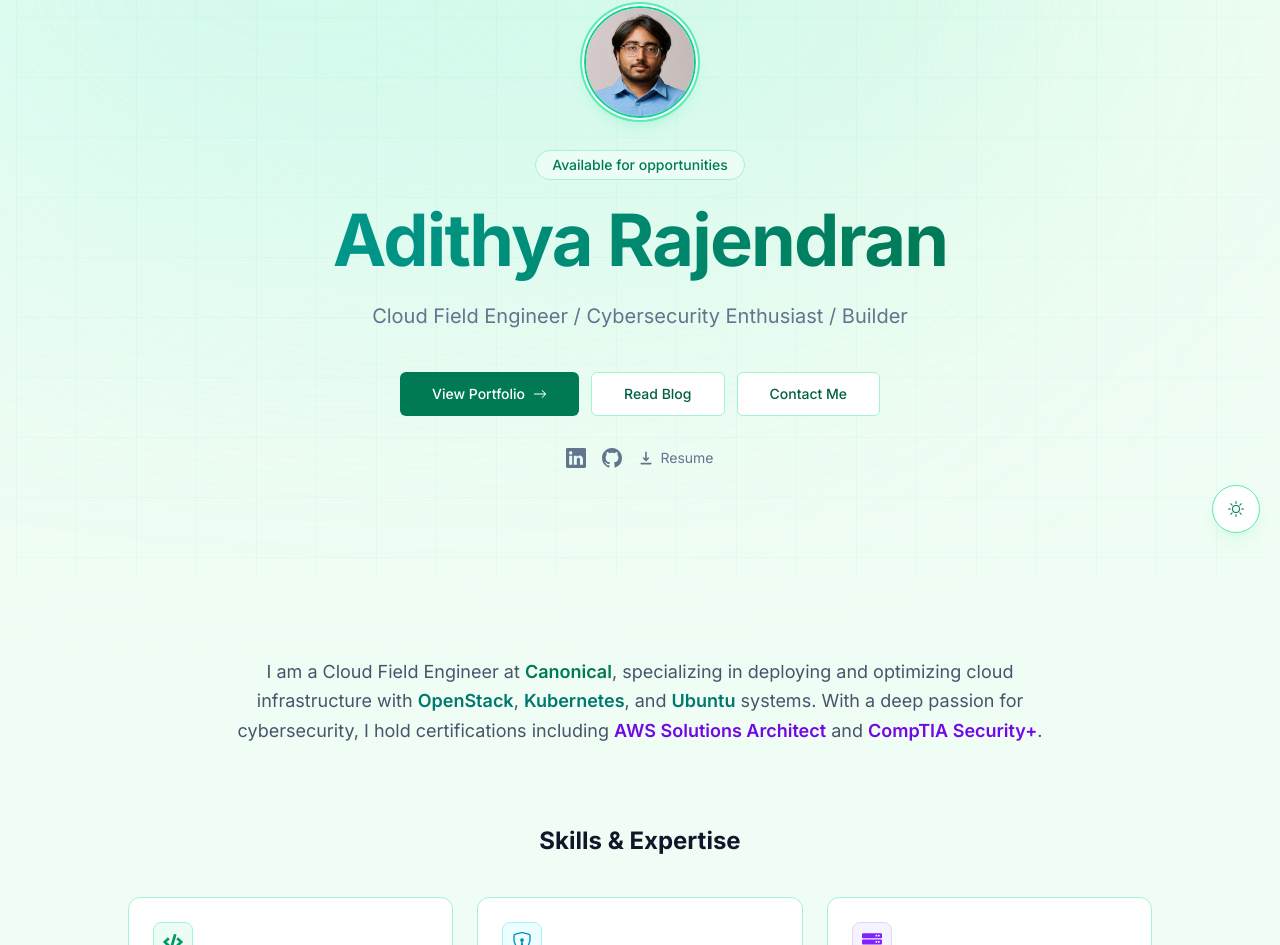
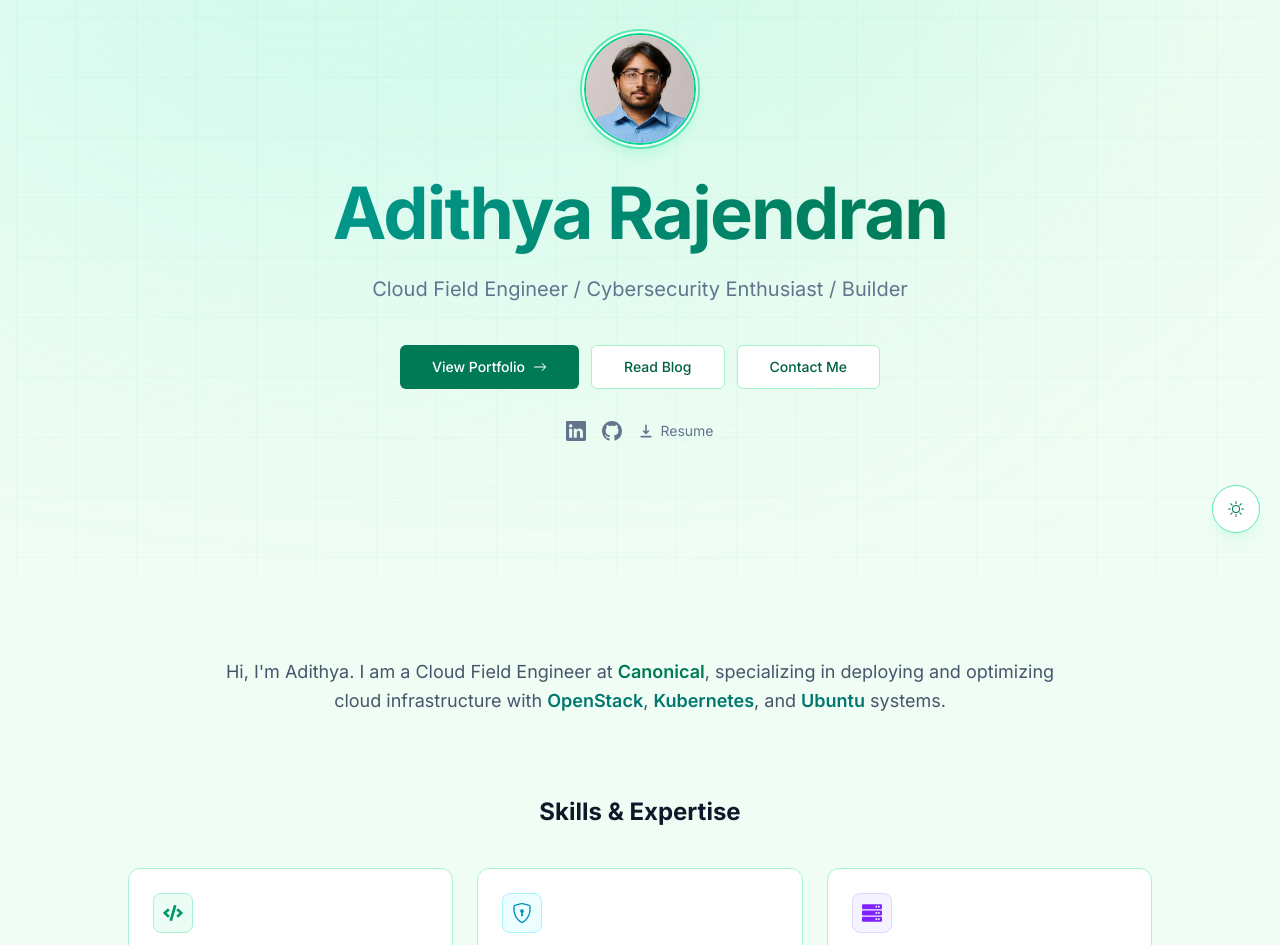
Before and after one commit to Adithya-Rajendran/portfolio-website, a Next.js app: page / in a window 1280 px wide. Shown: the part 247-1192 px from the top of the page. Built offline with nearby package versions, Linux system fonts and the light colour scheme.

Commit message:
Google Verification

```diff
--- a/app/layout.tsx
+++ b/app/layout.tsx
@@ -15,7 +15,8 @@ const inter = Inter({ subsets: ["latin"] });
 
 export const metadata: Metadata = {
     title: {
-        default: "Adithya Rajendran | Cloud Engineer & Cybersecurity Professional",
+        default:
+            "Adithya Rajendran | Cloud Engineer & Cybersecurity Professional",
         template: "%s | Adithya Rajendran",
     },
     description:
@@ -61,19 +62,19 @@ export const metadata: Metadata = {
     icons: {
         icon: [
             {
-                url: '/icon-light-32x32.png',
-                media: '(prefers-color-scheme: light)',
+                url: "/icon-light-32x32.png",
+                media: "(prefers-color-scheme: light)",
             },
             {
-                url: '/icon-dark-32x32.png',
-                media: '(prefers-color-scheme: dark)',
+                url: "/icon-dark-32x32.png",
+                media: "(prefers-color-scheme: dark)",
             },
             {
-                url: '/icon.svg',
-                type: 'image/svg+xml',
+                url: "/icon.svg",
+                type: "image/svg+xml",
             },
         ],
-        apple: '/apple-icon.png',
+        apple: "/apple-icon.png",
     },
     metadataBase: new URL("https://adithya-rajendran.com/"),
     openGraph: {
@@ -102,6 +103,9 @@ export const metadata: Metadata = {
             url: "/og-image.jpg",
             alt: "Adithya Rajendran - Cloud Field Engineer & Cybersecurity Portfolio",
         },
+    },
+    verification: {
+        google: "xIlpCrEaBsk8WOUIhIE_UCZMGY91iSuumdsOIoB8I6k",
     },
 };
 
--- a/app/page.tsx
+++ b/app/page.tsx
@@ -3,7 +3,12 @@
 import Link from "next/link";
 import Image from "next/image";
 import { motion } from "motion/react";
-import { BsArrowRight, BsGithub, BsLinkedin, BsShieldLock } from "react-icons/bs";
+import {
+    BsArrowRight,
+    BsGithub,
+    BsLinkedin,
+    BsShieldLock,
+} from "react-icons/bs";
 import { FaBriefcase, FaPenNib, FaCode, FaServer } from "react-icons/fa";
 import { HiDownload } from "react-icons/hi";
 import { Badge } from "@/components/ui/badge";
@@ -44,7 +49,7 @@ export default function Home() {
                     </div>
                 </motion.div>
 
-                <motion.div
+                {/*<motion.div
                     initial={{ opacity: 0, y: 20 }}
                     animate={{ opacity: 1, y: 0 }}
                     transition={{ duration: 0.5, delay: 0.1 }}
@@ -52,7 +57,7 @@ export default function Home() {
                     <Badge variant="cyber" className="mb-6 text-sm px-4 py-1">
                         Available for opportunities
                     </Badge>
-                </motion.div>
+                </motion.div>*/}
 
                 <motion.h1
                     initial={{ opacity: 0, y: 20 }}
@@ -87,16 +92,22 @@ export default function Home() {
                         </Link>
                     </Button>
 
-                    <Button asChild variant="outline" size="lg" className="gap-2">
-                        <Link href="/blogs">
-                            Read Blog
-                        </Link>
+                    <Button
+                        asChild
+                        variant="outline"
+                        size="lg"
+                        className="gap-2"
+                    >
+                        <Link href="/blogs">Read Blog</Link>
                     </Button>
 
-                    <Button asChild variant="outline" size="lg" className="gap-2">
-                        <Link href="/portfolio#contact">
-                            Contact Me
-                        </Link>
+                    <Button
+                        asChild
+                        variant="outline"
+                        size="lg"
+                        className="gap-2"
+                    >
+                        <Link href="/portfolio#contact">Contact Me</Link>
                     </Button>
                 </motion.div>
 
@@ -143,15 +154,24 @@ export default function Home() {
                 className="max-w-[52rem] w-full py-20"
             >
                 <p className="text-lg leading-relaxed text-slate-600 dark:text-slate-400 text-center">
-                    I am a Cloud Field Engineer at{" "}
-                    <span className="font-semibold text-emerald-700 dark:text-emerald-400">Canonical</span>,
-                    specializing in deploying and optimizing cloud infrastructure with{" "}
-                    <span className="font-semibold text-teal-700 dark:text-cyan-400">OpenStack</span>,{" "}
-                    <span className="font-semibold text-teal-700 dark:text-cyan-400">Kubernetes</span>, and{" "}
-                    <span className="font-semibold text-teal-700 dark:text-cyan-400">Ubuntu</span> systems.
-                    With a deep passion for cybersecurity, I hold certifications including{" "}
-                    <span className="font-semibold text-violet-700 dark:text-violet-400">AWS Solutions Architect</span> and{" "}
-                    <span className="font-semibold text-violet-700 dark:text-violet-400">CompTIA Security+</span>.
+                    Hi, I'm Adithya. I am a Cloud Field Engineer at{" "}
+                    <span className="font-semibold text-emerald-700 dark:text-emerald-400">
+                        Canonical
+                    </span>
+                    , specializing in deploying and optimizing cloud
+                    infrastructure with{" "}
+                    <span className="font-semibold text-teal-700 dark:text-cyan-400">
+                        OpenStack
+                    </span>
+                    ,{" "}
+                    <span className="font-semibold text-teal-700 dark:text-cyan-400">
+                        Kubernetes
+                    </span>
+                    , and{" "}
+                    <span className="font-semibold text-teal-700 dark:text-cyan-400">
+                        Ubuntu
+                    </span>{" "}
+                    systems.
                 </p>
             </motion.section>
 
@@ -264,8 +284,8 @@ export default function Home() {
                                 Portfolio
                             </h2>
                             <p className="text-slate-500 dark:text-slate-400 mb-6 leading-relaxed">
-                                Experience, projects, certifications, and skills in
-                                cloud engineering and cybersecurity.
+                                Experience, projects, certifications, and skills
+                                in cloud engineering and cybersecurity.
                             </p>
                             <span className="inline-flex items-center gap-2 text-emerald-600 dark:text-emerald-400 font-medium group-hover:gap-3 transition-all">
                                 Explore
@@ -286,8 +306,8 @@ export default function Home() {
                                 Blogs
                             </h2>
                             <p className="text-slate-500 dark:text-slate-400 mb-6 leading-relaxed">
-                                Insights and write-ups on cybersecurity, homelabs,
-                                and technology explorations.
+                                Insights and write-ups on cybersecurity,
+                                homelabs, and technology explorations.
                             </p>
                             <span className="inline-flex items-center gap-2 text-teal-600 dark:text-cyan-400 font-medium group-hover:gap-3 transition-all">
                                 Read
@@ -320,7 +340,9 @@ function SkillCard({
 }) {
     return (
         <div className="rounded-xl border border-emerald-200 bg-white p-6 hover:shadow-md hover:shadow-emerald-100 transition-shadow dark:border-white/8 dark:bg-white/[0.03] dark:hover:shadow-none">
-            <div className={`inline-flex items-center justify-center w-10 h-10 rounded-lg ${bgColor} ${accentColor} border ${iconBorder} mb-4`}>
+            <div
+                className={`inline-flex items-center justify-center w-10 h-10 rounded-lg ${bgColor} ${accentColor} border ${iconBorder} mb-4`}
+            >
                 {icon}
             </div>
             <h3 className={`font-semibold mb-4 ${accentColor}`}>{title}</h3>
--- a/components/json-ld.tsx
+++ b/components/json-ld.tsx
@@ -3,6 +3,7 @@ export function PersonJsonLd() {
         "@context": "https://schema.org",
         "@type": "Person",
         name: "Adithya Rajendran",
+        alternateName: "Adithya",
         url: "https://adithya-rajendran.com",
         image: "https://adithya-rajendran.com/og-image.jpg",
         jobTitle: "Cloud Field Engineer",
--- a/lib/sanity-client.ts
+++ b/lib/sanity-client.ts
@@ -13,8 +13,7 @@ export const client = createClient({
     projectId: projectId || "",
     dataset,
     apiVersion,
-    // Disable CDN so revalidation fetches hit the origin API with fresh data
-    useCdn: false,
+    useCdn: true,
 });
 
 const isSanityConfigured = Boolean(projectId);
```
